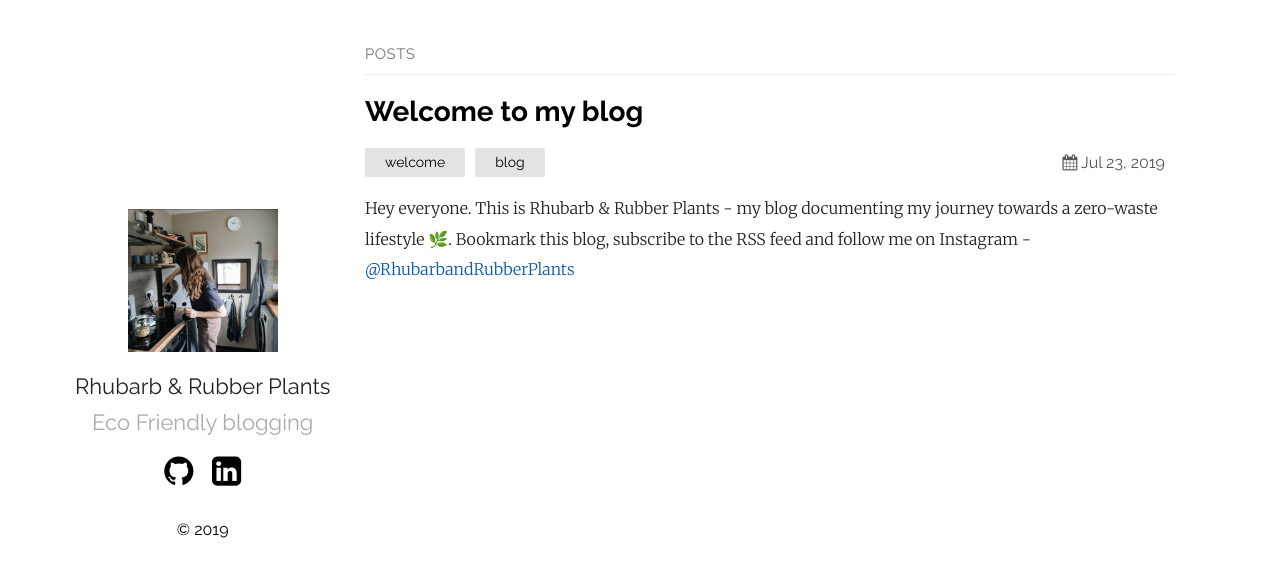
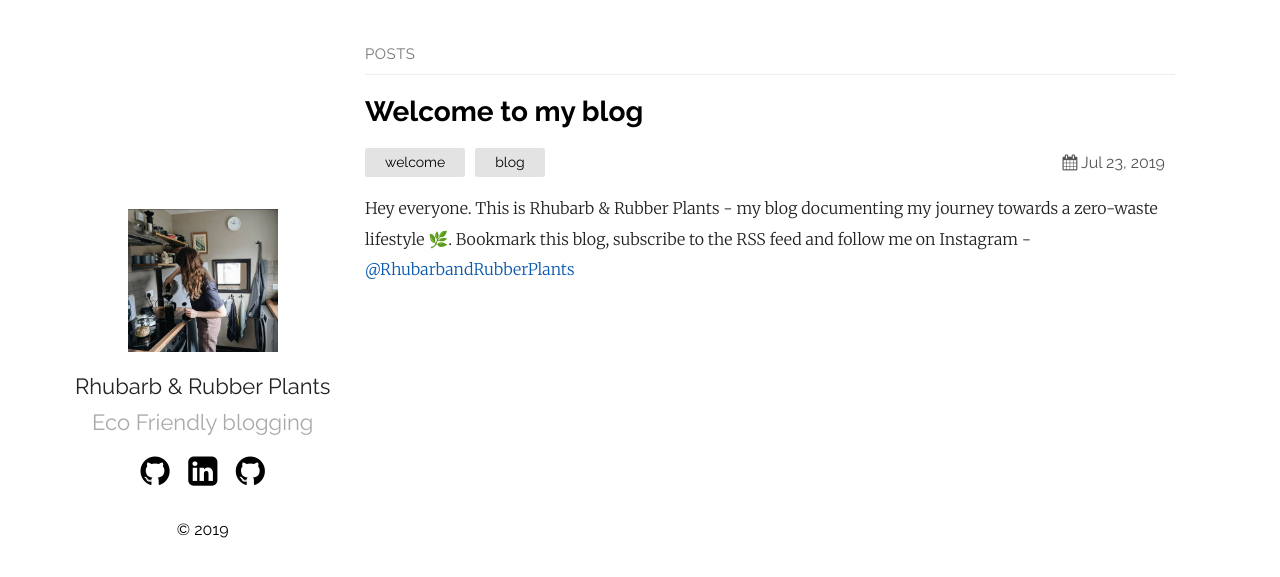
Before and after one commit to rhubarbandrubberplants/rhubarbandrubberplants.github.io, a Jekyll site: the page built from index.md, in a window 1280 px wide. Shown: the top 577 px of the page. Built offline with Jekyll 4.4.1, drawn with Linux system fonts in a browser that asks for light colours.

```diff
--- a/_layouts/default.html
+++ b/_layouts/default.html
@@ -13,7 +13,7 @@
 
 				<a href="https://github.com/{{ site.plainwhite.social_links.github }}"><li><i class="icon-github-circled"></i></li></a>
 				<a href="https://www.linkedin.com/{{ site.plainwhite.social_links.linkedIn }}"><li><i class="icon-linkedin-squared"></i></li></a>
-				<a href="https://instagram.com/rhubarbandrubberplants"><li><i class="icon-instagram-squared"></i></li></a>
+				<a href="https://instagram.com/rhubarbandrubberplants"><li><i class="icon-github-circled"></i></li></a>
 			</ul>
 			<p>&copy; 2019</p>
 		</section>
```
